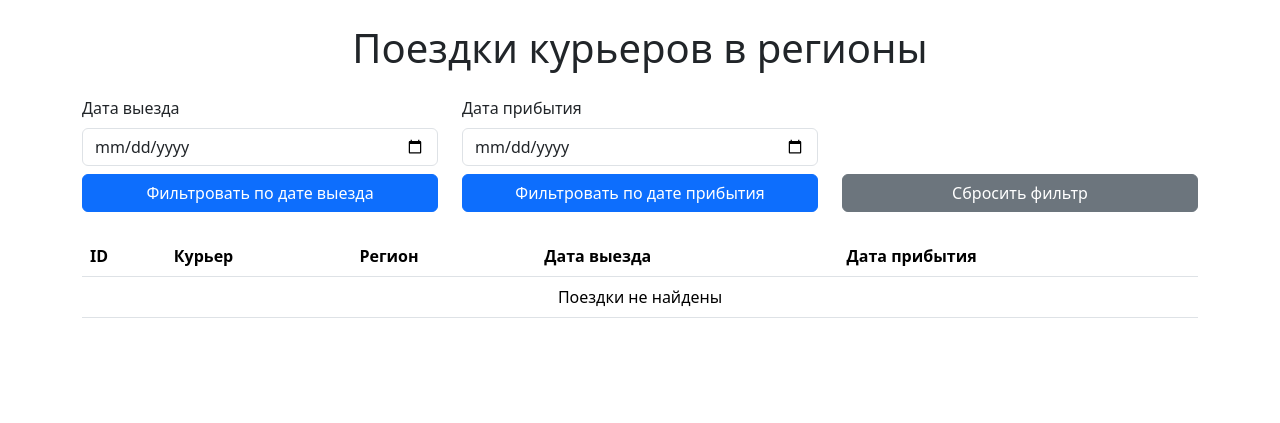
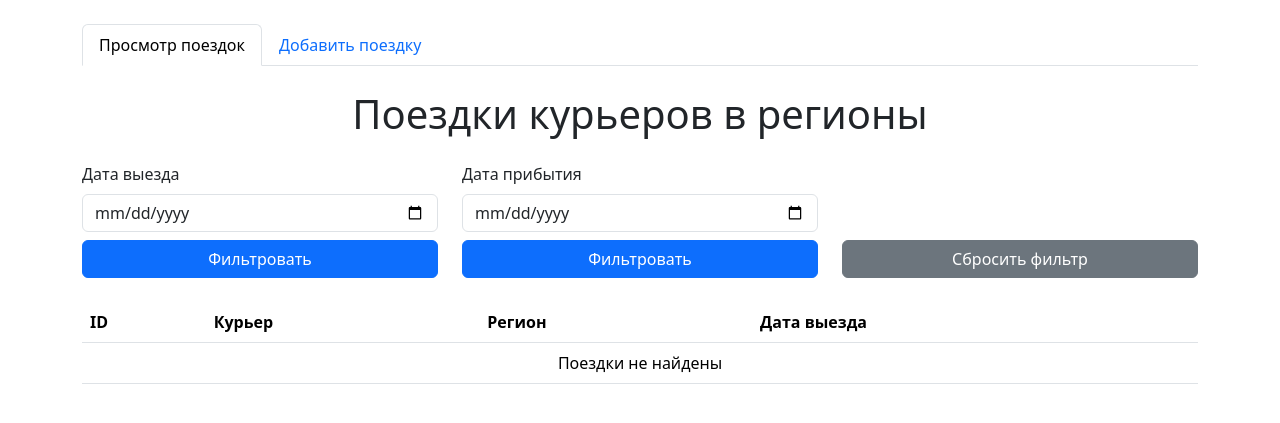
Before and after one commit to ScriptSinger/courier-schedule, a PHP site: page / in a window 1280 px wide. Shown: the top 423 px of the page. Run offline with PHP 8.4, Linux system fonts and the light colour scheme; data that the repository does not hold is empty.

Commit message:
Add script for loading couriers, regions, and submitting trip data

```diff
--- a/resources/views/index.php
+++ b/resources/views/index.php
@@ -4,41 +4,50 @@
 <head>
     <meta charset="UTF-8">
     <meta name="viewport" content="width=device-width, initial-scale=1.0">
-    <title>Вывод поездок</title>
+    <title>Управление поездками</title>
 
-    <!-- Подключение Bootstrap CSS через CDN -->
+    <!-- Подключение Bootstrap CSS -->
     <link href="https://cdn.jsdelivr.net/npm/bootstrap@5.3.0-alpha1/dist/css/bootstrap.min.css" rel="stylesheet">
 </head>
 
 <body>
     <div class="container mt-4">
+        <!-- Навигационная панель -->
+        <ul class="nav nav-tabs" id="tripTabs">
+            <li class="nav-item">
+                <a class="nav-link active" id="view-tab" data-bs-toggle="tab" href="#viewTrips">Просмотр поездок</a>
+            </li>
+            <li class="nav-item">
+                <a class="nav-link" id="add-tab" data-bs-toggle="tab" href="#addTrip">Добавить поездку</a>
+            </li>
+        </ul>
+
+        <div class="tab-content mt-4">
+            <!-- Раздел просмотра поездок -->
+            <div class="tab-pane fade show active" id="viewTrips">
                 <h1 class="text-center mb-4">Поездки курьеров в регионы</h1>
 
-        <!-- Форма для фильтрации -->
+                <!-- Форма фильтрации -->
                 <div class="row mb-4">
-            <!-- Фильтр по дате выезда -->
                     <div class="col-md-4">
                         <label for="departure_date" class="form-label">Дата выезда</label>
                         <input type="date" class="form-control" id="departure_date">
-                <button id="filterByDeparture" class="btn btn-primary mt-2 w-100">Фильтровать по дате выезда</button>
+                        <button id="filterByDeparture" class="btn btn-primary mt-2 w-100">Фильтровать</button>
                     </div>
 
-            <!-- Фильтр по дате прибытия -->
                     <div class="col-md-4">
                         <label for="arrival_date" class="form-label">Дата прибытия</label>
                         <input type="date" class="form-control" id="arrival_date">
-                <button id="filterByArrival" class="btn btn-primary mt-2 w-100">Фильтровать по дате прибытия</button>
+                        <button id="filterByArrival" class="btn btn-primary mt-2 w-100">Фильтровать</button>
                     </div>
 
-            <!-- Кнопка сброса фильтров -->
                     <div class="col-md-4 d-flex align-items-end">
                         <button id="resetFilter" class="btn btn-secondary w-100">Сбросить фильтр</button>
                     </div>
                 </div>
 
-        <!-- Место для отображения списка поездок -->
+                <!-- Таблица с поездками -->
                 <div id="message" class="mt-4"></div>
-
                 <table class="table" id="scheduleTable">
                     <thead>
                         <tr>
@@ -46,21 +55,65 @@
                             <th>Курьер</th>
                             <th>Регион</th>
                             <th>Дата выезда</th>
-                    <th>Дата прибытия</th>
+
                         </tr>
                     </thead>
                     <tbody>
-                <!-- Данные будут добавляться сюда динамически -->
+                        <!-- Данные загружаются динамически -->
                     </tbody>
                 </table>
             </div>
 
-    <!-- Подключение Bootstrap JS и jQuery через CDN -->
+
+            <!-- Раздел добавления поездки -->
+            <div class="tab-pane fade" id="addTrip">
+                <h1 class="text-center mb-4">Добавить новую поездку</h1>
+                <form id="addTripForm">
+                    <div class="mb-3">
+                        <label for="courier_name" class="form-label">Имя курьера</label>
+                        <!-- Селект для выбора курьера -->
+                        <select class="form-control" id="courier_name" required>
+                            <option value="">Выберите курьера</option>
+                            <!-- Данные курьеров будут загружены через JavaScript -->
+                        </select>
+                    </div>
+
+                    <div class="mb-3">
+                        <label for="region_name" class="form-label">Регион</label>
+                        <!-- Селект для выбора региона -->
+                        <select class="form-control" id="region_name" required>
+                            <option value="">Выберите регион</option>
+                            <!-- Данные регионов будут загружены через JavaScript -->
+                        </select>
+                    </div>
+
+                    <div class="mb-3">
+                        <label for="departure_date_add" class="form-label">Дата выезда</label>
+                        <input type="date" class="form-control" id="departure_date_add" required>
+                    </div>
+
+                    <!-- Место для вывода сообщений внутри формы -->
+                    <div id="formMessage" class="mt-4"></div>
+
+
+
+                    <button type="submit" class="btn btn-success w-100">Добавить поездку</button>
+                </form>
+            </div>
+
+
+
+        </div>
+    </div>
+
+    <!-- Подключение Bootstrap JS и jQuery -->
     <script src="https://cdn.jsdelivr.net/npm/jquery@3.6.0/dist/jquery.min.js"></script>
     <script src="https://cdn.jsdelivr.net/npm/bootstrap@5.3.0-alpha1/dist/js/bootstrap.bundle.min.js"></script>
 
-    <!-- Подключение внешнего скрипта для работы с Ajax -->
+    <!-- Подключение внешнего JS -->
     <script src="public/assets/js/app.js"></script>
+    <script src="public/assets/js/add-trip.js"></script>
+
 </body>
 
 </html>
```
Also changed, not shown: app/Controllers/Api/ScheduleController.php (+0 -8 lines), app/Models/Schedule.php (+0 -18 lines), db/seed.sql (+26 -1 lines), README.md, public/assets/js/add-trip.js (added). Lines whose indentation alone changed are shown as unchanged.
